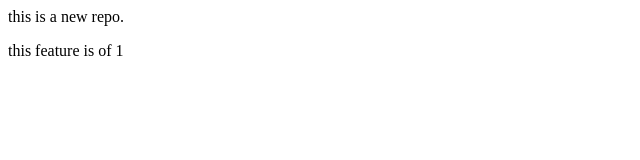
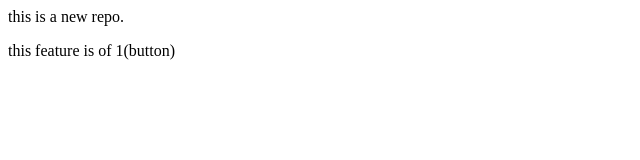
Before and after one commit to CodeSmith18/LocalToGithub, a plain HTML site: page index.html in a window 1280 px wide. Shown: the full height of the page, 0-640 px from the left. Drawn offline with Linux system fonts and the light colour scheme.

```diff
--- a/index.html
+++ b/index.html
@@ -1,2 +1,2 @@
 <P>this is a new repo.</P>
-<p>this feature is of 1 </p>
+<p>this feature is of 1(button) </p>
```
